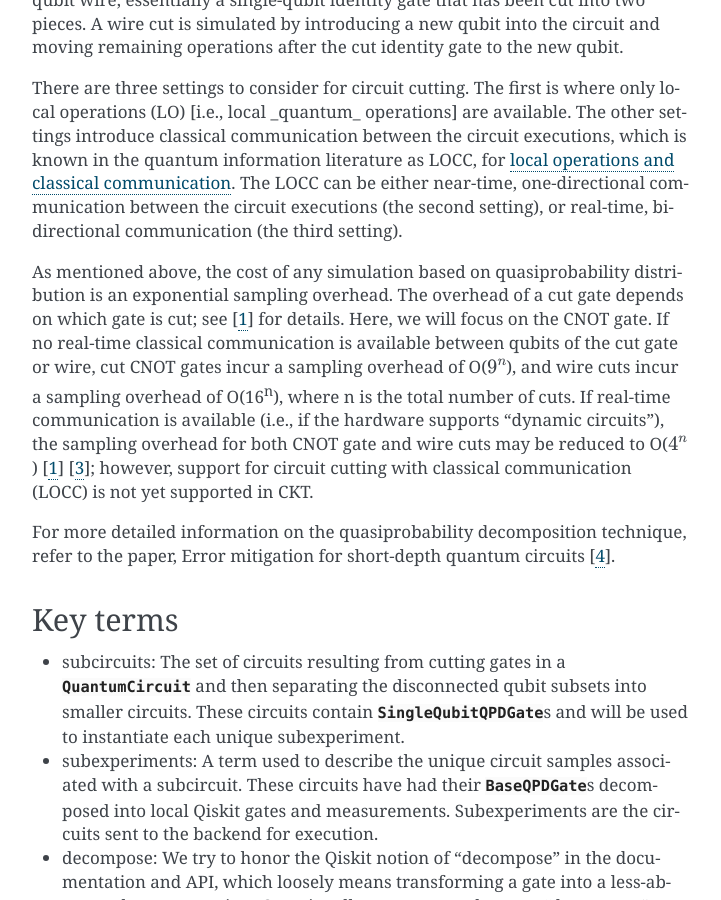
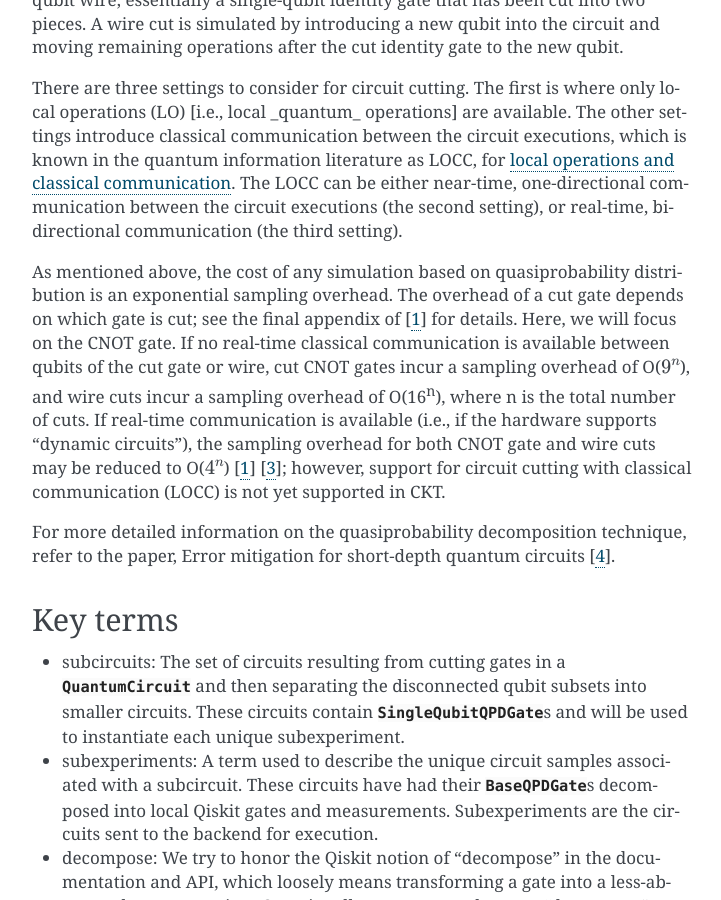
Before and after one commit to Qiskit/qiskit-addon-cutting, a Sphinx documentation site: the page built from docs/circuit_cutting/explanation/index.rst, in a window 1280 px wide and 900 px high, scrolled down 1027 px. Shown: the whole window, without its empty margins (388-1109 px from the left). Built offline with Sphinx 7.4.7, drawn with Linux system fonts in a browser that asks for light colours.

Commit message:
Add "the final appendix of"

```diff
--- a/docs/circuit_cutting/explanation/index.rst
+++ b/docs/circuit_cutting/explanation/index.rst
@@ -16,7 +16,7 @@ There are two types of cuts: gate cuts and wire cuts.  Gate cuts, also known as
 
 There are three settings to consider for circuit cutting.  The first is where only local operations (LO) [i.e., local _quantum_ operations] are available.  The other settings introduce classical communication between the circuit executions, which is known in the quantum information literature as LOCC, for `local operations and classical communication <https://en.wikipedia.org/wiki/LOCC>`__.  The LOCC can be either near-time, one-directional communication between the circuit executions (the second setting), or real-time, bi-directional communication (the third setting).
 
-As mentioned above, the cost of any simulation based on quasiprobability distribution is an exponential sampling overhead. The overhead of a cut gate depends on which gate is cut; see [`1 <https://arxiv.org/abs/2205.00016>`__] for details.  Here, we will focus on the CNOT gate.  If no real-time classical communication is available between qubits of the cut gate or wire, cut CNOT gates incur a sampling overhead of O(:math:`9^n`), and wire cuts incur a sampling overhead of O(16\ :sup:`n`), where n is the total number of cuts. If real-time communication is available (i.e., if the hardware supports “dynamic circuits”), the sampling overhead for both CNOT gate and wire cuts may be reduced to O(:math:`4^n`) [`1 <https://arxiv.org/abs/2205.00016>`__] [`3 <https://arxiv.org/abs/2302.03366>`__]; however, support for circuit cutting with classical communication (LOCC) is not yet supported in CKT.
+As mentioned above, the cost of any simulation based on quasiprobability distribution is an exponential sampling overhead. The overhead of a cut gate depends on which gate is cut; see the final appendix of [`1 <https://arxiv.org/abs/2205.00016>`__] for details.  Here, we will focus on the CNOT gate.  If no real-time classical communication is available between qubits of the cut gate or wire, cut CNOT gates incur a sampling overhead of O(:math:`9^n`), and wire cuts incur a sampling overhead of O(16\ :sup:`n`), where n is the total number of cuts. If real-time communication is available (i.e., if the hardware supports “dynamic circuits”), the sampling overhead for both CNOT gate and wire cuts may be reduced to O(:math:`4^n`) [`1 <https://arxiv.org/abs/2205.00016>`__] [`3 <https://arxiv.org/abs/2302.03366>`__]; however, support for circuit cutting with classical communication (LOCC) is not yet supported in CKT.
 
 For more detailed information on the quasiprobability decomposition technique, refer to the paper, Error mitigation for short-depth quantum circuits [`4 <https://arxiv.org/abs/1612.02058>`__].
 
```
